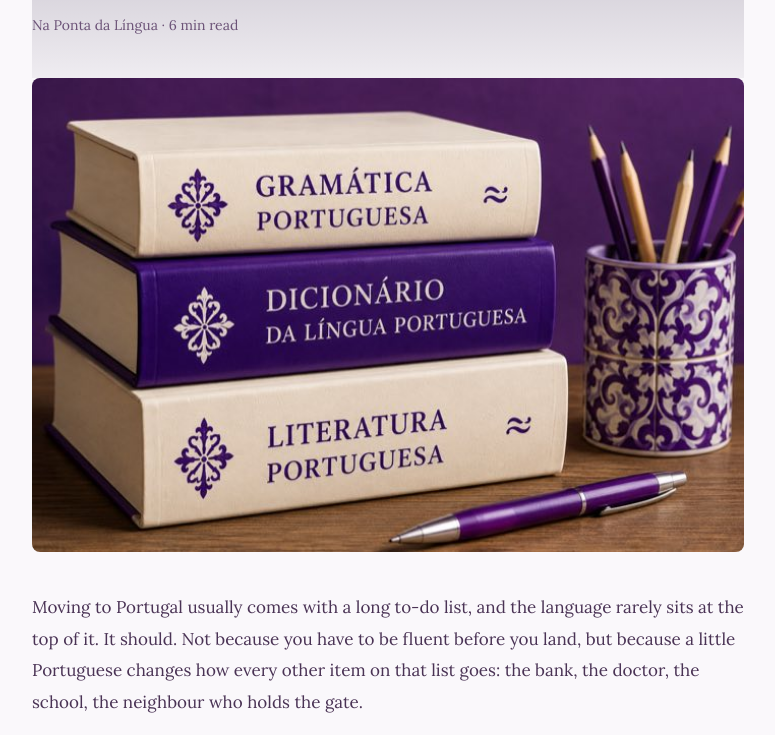
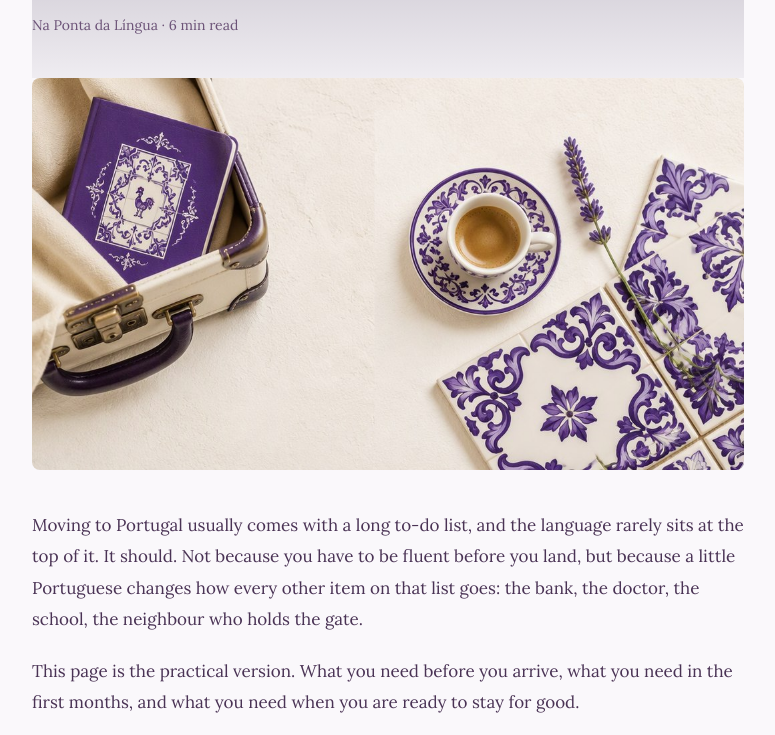
Before and after one commit to joanarpr/napontadalingua, a plain HTML site: page portuguese-for-moving-to-portugal.html in a window 1280 px wide. Shown: the part 611-1346 px from the top of the page, without its empty margins (252-1027 px from the left). Drawn offline with nearby package versions, Linux system fonts and the light colour scheme.

Commit message:
Moving: imagem de cabecalho nova e formulario centrado no card

```diff
--- a/css/theme.css
+++ b/css/theme.css
@@ -2062,6 +2062,8 @@ button.text-link {
 /* Formulário de inscrição no grupo de conversação (nativo, sem JS de terceiros) */
 .conv-form {
   margin-top: 1.25rem;
+  margin-left: auto;
+  margin-right: auto;
   display: grid;
   gap: 1rem;
   max-width: 34rem;
--- a/portuguese-for-moving-to-portugal.html
+++ b/portuguese-for-moving-to-portugal.html
@@ -166,10 +166,10 @@
         </header>
         <img
           class="post-image"
-          src="/assets/img/books.jpg"
-          width="700"
-          height="466"
-          alt="Portuguese grammar, dictionary and literature books"
+          src="/assets/img/moving-to-portugal.jpg"
+          width="1066"
+          height="586"
+          alt="A vintage suitcase, a bica coffee and Portuguese azulejo tiles"
         />
         <div class="post-body">
           <p>
```
Also changed, not shown: fr/portuguese-for-moving-to-portugal.html (+4 -4 lines), pt/portuguese-for-moving-to-portugal.html (+4 -4 lines), assets/img/moving-to-portugal.jpg (added).
